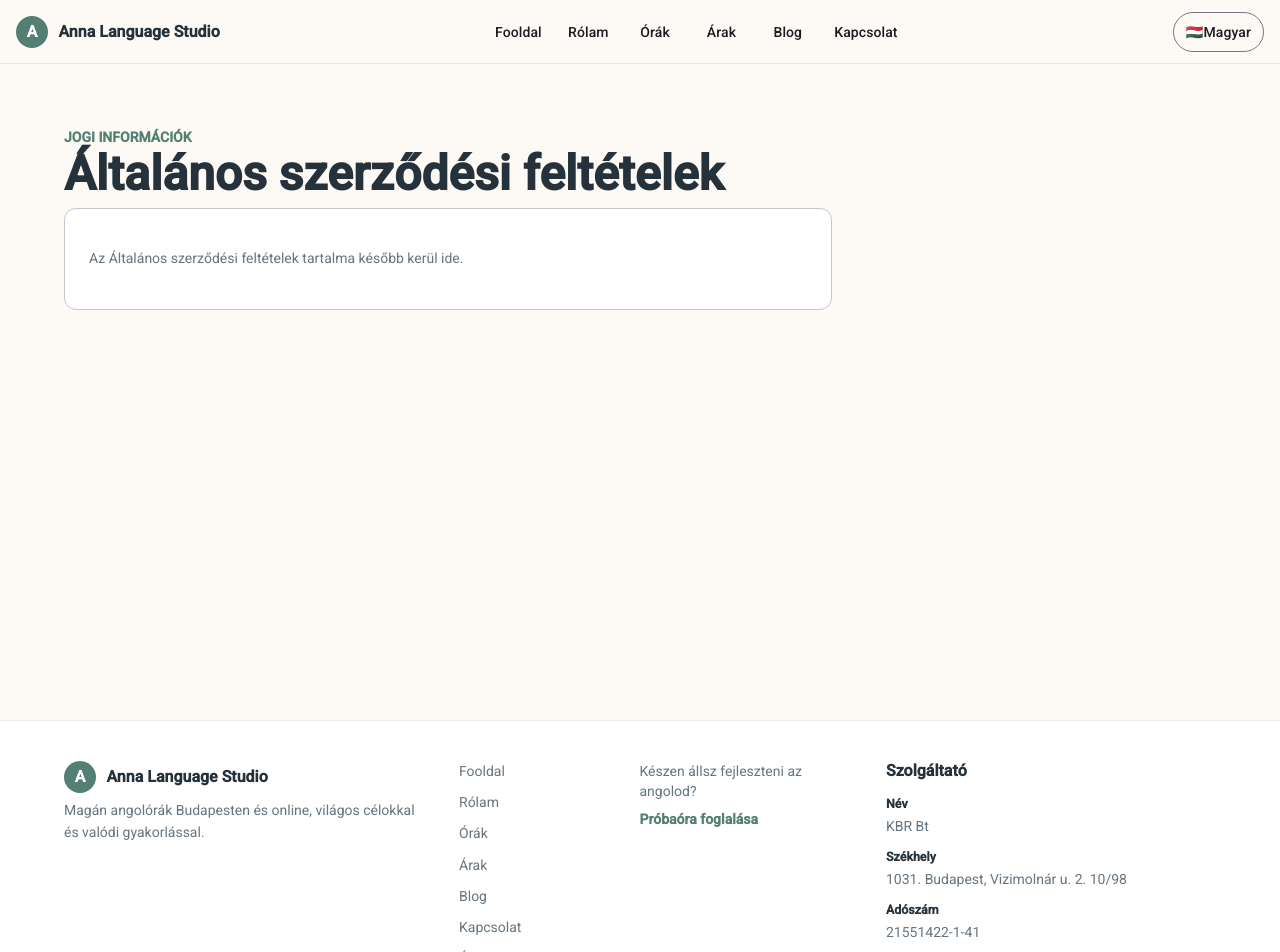
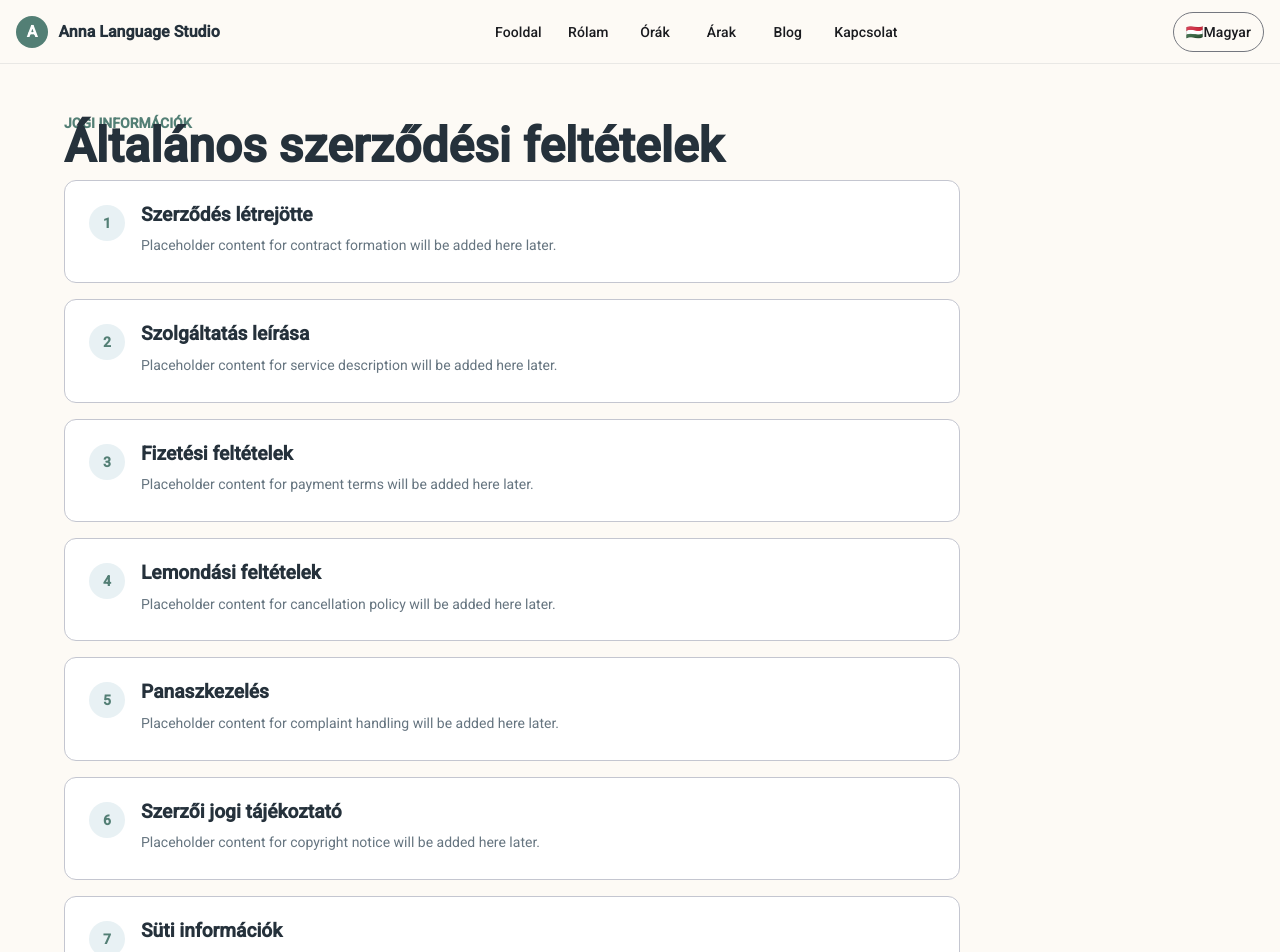
Before and after one commit to fehwundagz-mannwunperth/language-teacher-frontend, an Angular app: page /terms-and-conditions in a window 1280 px wide. Shown: the top 952 px of the page. Built offline with nearby package versions, Linux system fonts and the light colour scheme.

Commit message:
ÁSZF mock backend modell/service

```diff
--- a/src/app/core/i18n/translations.en.ts
+++ b/src/app/core/i18n/translations.en.ts
@@ -70,6 +70,13 @@ export const EN_TRANSLATIONS: Translations = {
   'legal.terms.eyebrow': 'Legal',
   'legal.terms.title': 'Terms and Conditions',
   'legal.terms.placeholder': 'Terms and Conditions content will be added here later.',
+  'legal.terms.sections.contractFormation': 'Contract Formation',
+  'legal.terms.sections.serviceDescription': 'Service Description',
+  'legal.terms.sections.paymentTerms': 'Payment Terms',
+  'legal.terms.sections.cancellationPolicy': 'Cancellation Policy',
+  'legal.terms.sections.complaintHandling': 'Complaint Handling',
+  'legal.terms.sections.copyrightNotice': 'Copyright Notice',
+  'legal.terms.sections.cookieInformation': 'Cookie Information',
   'legal.privacy.eyebrow': 'Legal',
   'legal.privacy.title': 'Privacy Policy',
   'legal.privacy.placeholder': 'Privacy Policy content will be added here later.',
--- a/src/app/core/i18n/translations.hu.ts
+++ b/src/app/core/i18n/translations.hu.ts
@@ -70,6 +70,13 @@ export const HU_TRANSLATIONS: Translations = {
   'legal.terms.eyebrow': 'Jogi információk',
   'legal.terms.title': 'Általános szerződési feltételek',
   'legal.terms.placeholder': 'Az Általános szerződési feltételek tartalma később kerül ide.',
+  'legal.terms.sections.contractFormation': 'Szerződés létrejötte',
+  'legal.terms.sections.serviceDescription': 'Szolgáltatás leírása',
+  'legal.terms.sections.paymentTerms': 'Fizetési feltételek',
+  'legal.terms.sections.cancellationPolicy': 'Lemondási feltételek',
+  'legal.terms.sections.complaintHandling': 'Panaszkezelés',
+  'legal.terms.sections.copyrightNotice': 'Szerzői jogi tájékoztató',
+  'legal.terms.sections.cookieInformation': 'Süti információk',
   'legal.privacy.eyebrow': 'Jogi információk',
   'legal.privacy.title': 'Adatkezelési tájékoztató és szabályzat',
   'legal.privacy.placeholder':
--- /dev/null
+++ b/src/app/core/services/legal-terms.service.ts
@@ -0,0 +1,50 @@
+import { Injectable } from '@angular/core';
+import { Observable, of } from 'rxjs';
+
+import { LegalTerms } from '../../models/legal-terms.model';
+
+@Injectable({ providedIn: 'root' })
+export class LegalTermsService {
+  getTerms(): Observable<LegalTerms> {
+    // Future Spring Boot endpoint: GET /api/public/legal/terms
+    return of({
+      sections: [
+        {
+          key: 'contractFormation',
+          order: 1,
+          content: 'Placeholder content for contract formation will be added here later.',
+        },
+        {
+          key: 'serviceDescription',
+          order: 2,
+          content: 'Placeholder content for service description will be added here later.',
+        },
+        {
+          key: 'paymentTerms',
+          order: 3,
+          content: 'Placeholder content for payment terms will be added here later.',
+        },
+        {
+          key: 'cancellationPolicy',
+          order: 4,
+          content: 'Placeholder content for cancellation policy will be added here later.',
+        },
+        {
+          key: 'complaintHandling',
+          order: 5,
+          content: 'Placeholder content for complaint handling will be added here later.',
+        },
+        {
+          key: 'copyrightNotice',
+          order: 6,
+          content: 'Placeholder content for copyright notice will be added here later.',
+        },
+        {
+          key: 'cookieInformation',
+          order: 7,
+          content: 'Placeholder content for cookie information will be added here later.',
+        },
+      ],
+    });
+  }
+}
--- a/src/app/public/terms-and-conditions/terms-and-conditions.component.html
+++ b/src/app/public/terms-and-conditions/terms-and-conditions.component.html
@@ -2,7 +2,17 @@
   <p class="eyebrow">{{ t('legal.terms.eyebrow') }}</p>
   <h1>{{ t('legal.terms.title') }}</h1>
 
-  <mat-card appearance="outlined">
-    <p>{{ t('legal.terms.placeholder') }}</p>
-  </mat-card>
+  @if (terms$ | async; as terms) {
+    <div class="terms-sections">
+      @for (section of terms.sections; track section.key) {
+        <mat-card appearance="outlined">
+          <span>{{ section.order }}</span>
+          <div>
+            <h2>{{ t(sectionTitleKeys[section.key]) }}</h2>
+            <p>{{ section.content }}</p>
+          </div>
+        </mat-card>
+      }
+    </div>
+  }
 </section>
--- a/src/app/public/terms-and-conditions/terms-and-conditions.component.scss
+++ b/src/app/public/terms-and-conditions/terms-and-conditions.component.scss
@@ -7,13 +7,39 @@ h1 {
   font-size: clamp(2rem, 5vw, 3rem);
 }
 
+.terms-sections {
+  display: grid;
+  gap: 1rem;
+  max-width: 56rem;
+}
+
 mat-card {
-  max-width: 48rem;
+  display: grid;
+  grid-template-columns: auto minmax(0, 1fr);
+  gap: 1rem;
   padding: 1.5rem;
   background: #ffffff;
 }
 
+span {
+  display: grid;
+  width: 2.25rem;
+  height: 2.25rem;
+  place-items: center;
+  border-radius: 50%;
+  background: var(--app-soft-blue);
+  color: var(--app-accent);
+  font-weight: 700;
+}
+
+h2 {
+  margin: 0 0 0.6rem;
+  color: var(--app-ink);
+  font-size: 1.2rem;
+}
+
 p {
+  margin: 0;
   color: var(--app-muted);
   line-height: 1.7;
 }
--- a/src/app/public/terms-and-conditions/terms-and-conditions.component.ts
+++ b/src/app/public/terms-and-conditions/terms-and-conditions.component.ts
@@ -1,17 +1,32 @@
+import { AsyncPipe } from '@angular/common';
 import { Component, inject } from '@angular/core';
 import { MatCardModule } from '@angular/material/card';
 
 import { TranslationKey } from '../../core/i18n/language.model';
 import { TranslationService } from '../../core/i18n/translation.service';
+import { LegalTermsService } from '../../core/services/legal-terms.service';
+import { LegalTermsSectionKey } from '../../models/legal-terms.model';
 
 @Component({
   selector: 'app-terms-and-conditions',
-  imports: [MatCardModule],
+  imports: [AsyncPipe, MatCardModule],
   templateUrl: './terms-and-conditions.component.html',
   styleUrl: './terms-and-conditions.component.scss',
 })
 export class TermsAndConditionsComponent {
+  private readonly legalTermsService = inject(LegalTermsService);
   private readonly translationService = inject(TranslationService);
+
+  protected readonly terms$ = this.legalTermsService.getTerms();
+  protected readonly sectionTitleKeys: Record<LegalTermsSectionKey, TranslationKey> = {
+    contractFormation: 'legal.terms.sections.contractFormation',
+    serviceDescription: 'legal.terms.sections.serviceDescription',
+    paymentTerms: 'legal.terms.sections.paymentTerms',
+    cancellationPolicy: 'legal.terms.sections.cancellationPolicy',
+    complaintHandling: 'legal.terms.sections.complaintHandling',
+    copyrightNotice: 'legal.terms.sections.copyrightNotice',
+    cookieInformation: 'legal.terms.sections.cookieInformation',
+  };
 
   protected t(key: TranslationKey): string {
     return this.translationService.translate(key);
```
Also changed, not shown: src/app/core/i18n/language.model.ts (+7 -0 lines), src/app/models/legal-terms.model.ts (added, +18 -0 lines).
